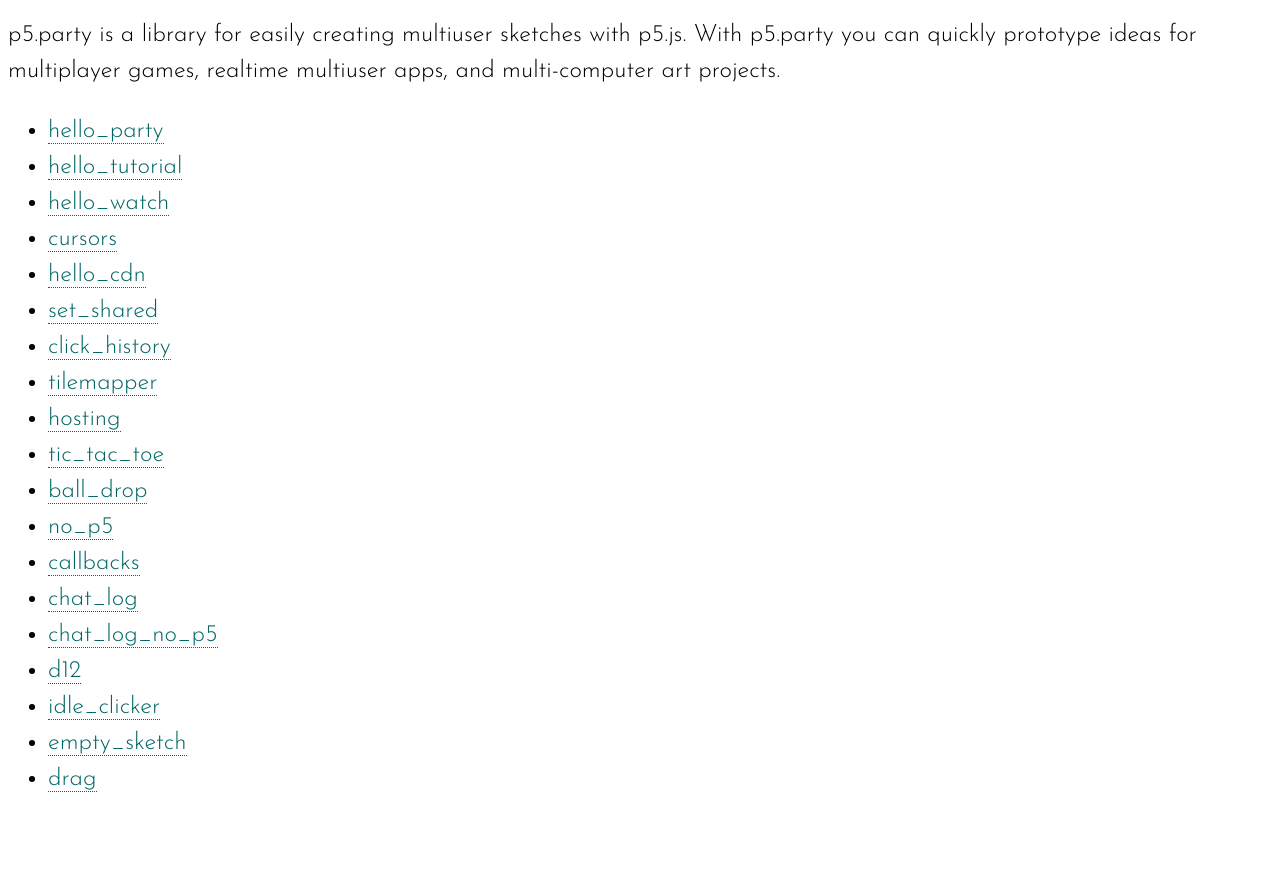
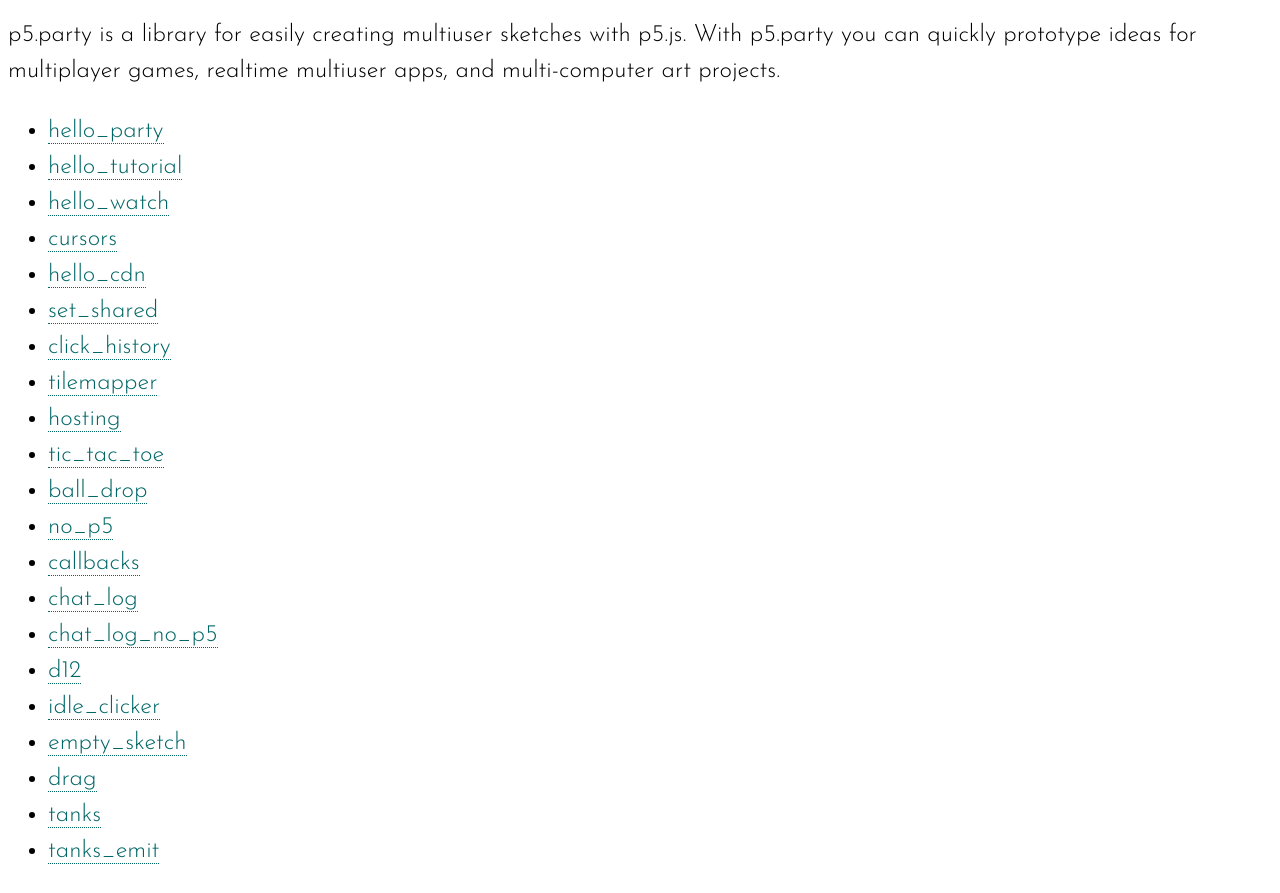
Before and after one commit to jbakse/p5.party, a website built with webpack: page public/index.html in a window 1280 px wide. Shown: the part 97-990 px from the top of the page. Before the commit the page ends 918 px from the top, so only its background shows below. Built offline with nearby package versions, Linux system fonts and the light colour scheme.

Commit message:
list tanks, tanks_emit on toc

```diff
--- a/public/index.html
+++ b/public/index.html
@@ -39,6 +39,8 @@
         <li><a href="show_example.html?idle_clicker">idle_clicker</a></li>
         <li><a href="show_example.html?empty_sketch">empty_sketch</a></li>
         <li><a href="show_example.html?drag">drag</a></li>
+        <li><a href="show_example.html?tanks">tanks</a></li>
+        <li><a href="show_example.html?tanks_emit">tanks_emit</a></li>
       </ul>
     </article>
   </body>
```
Also changed, not shown: public/examples/index.html (+2 -0 lines).
